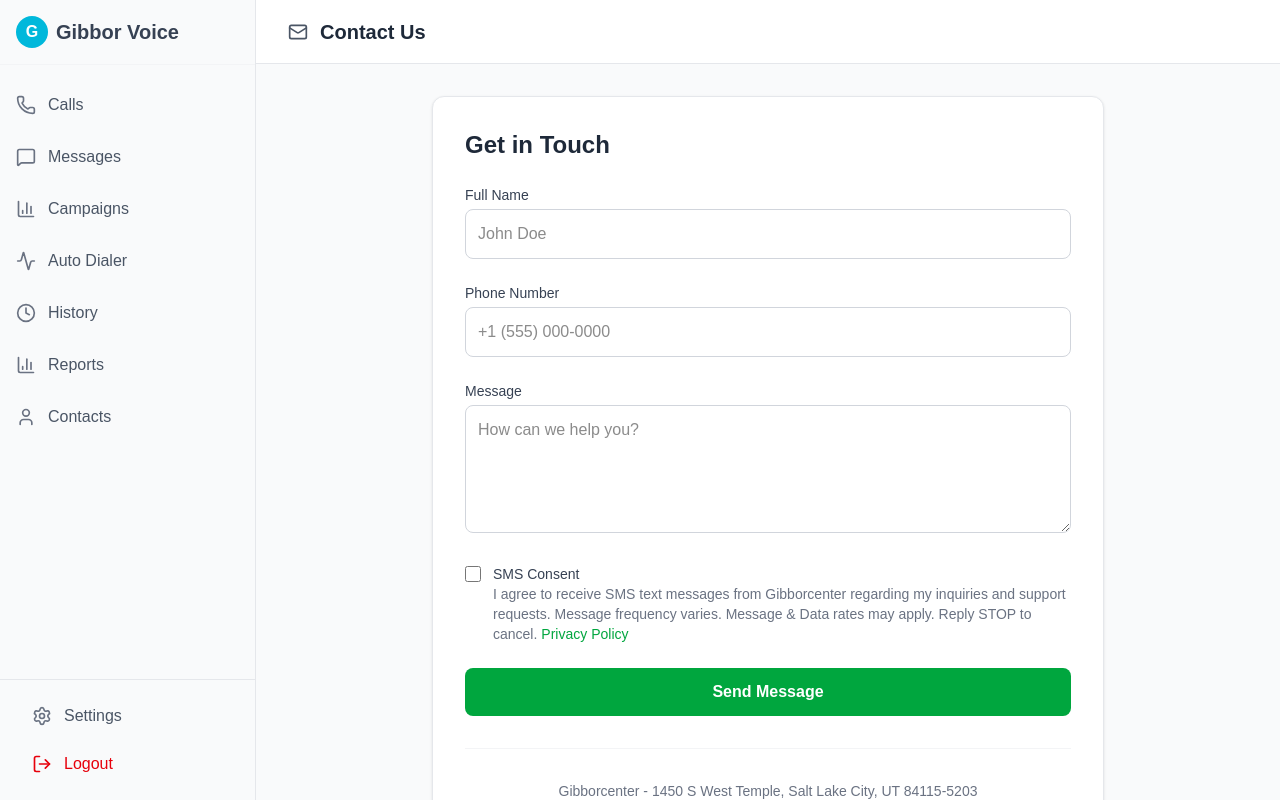
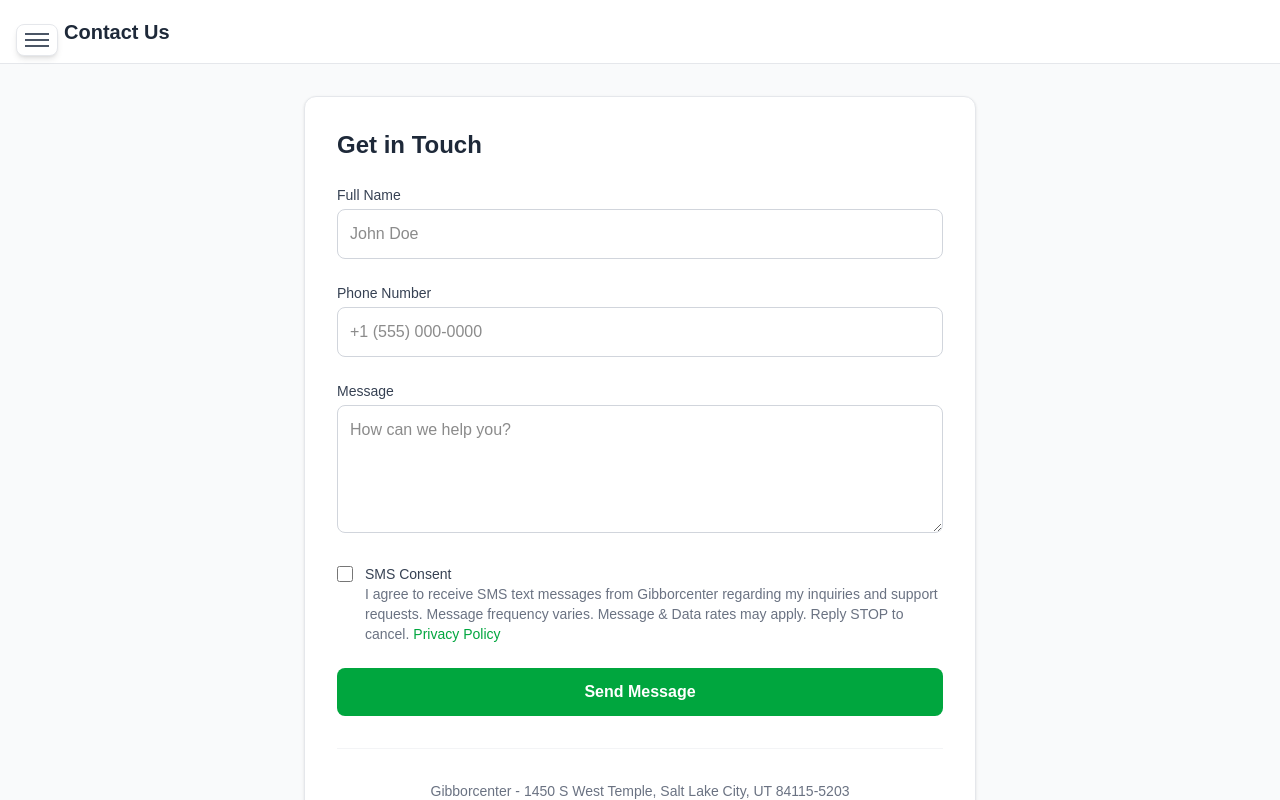
Before and after one commit to Waiharrington/gibbor-voice, a Next.js app in the folder frontend/: page /contact in a window 1280 px wide. Built offline with nearby package versions, Linux system fonts and the light colour scheme.

Commit message:
Fix: Increase breakpoint to 2XL (1536px) for massive emulators

```diff
--- a/frontend/components/Sidebar.tsx
+++ b/frontend/components/Sidebar.tsx
@@ -65,7 +65,7 @@ export default function Sidebar({ currentView, onViewChange }: SidebarProps) {
     return (
         <>
             {/* Mobile Toggle */}
-            <div className="xl:hidden fixed top-0 left-0 p-4 z-50">
+            <div className="2xl:hidden fixed top-0 left-0 p-4 z-50">
                 <button
                     onClick={() => setIsOpen(!isOpen)}
                     className="p-2 bg-white rounded-lg shadow-md border border-gray-200 text-gray-700 mt-2"
@@ -83,12 +83,12 @@ export default function Sidebar({ currentView, onViewChange }: SidebarProps) {
             {/* Overlay */}
             {isOpen && (
                 <div
-                    className="fixed inset-0 bg-black/50 z-30 xl:hidden"
+                    className="fixed inset-0 bg-black/50 z-30 2xl:hidden"
                     onClick={() => setIsOpen(false)}
                 />
             )}
 
-            <aside className={`fixed inset-y-0 left-0 z-40 w-64 bg-gray-50 border-r border-gray-200 h-screen flex flex-col transform transition-transform duration-200 ease-in-out xl:translate-x-0 xl:static ${isOpen ? 'translate-x-0' : '-translate-x-full'}`}>
+            <aside className={`fixed inset-y-0 left-0 z-40 w-64 bg-gray-50 border-r border-gray-200 h-screen flex flex-col transform transition-transform duration-200 ease-in-out 2xl:translate-x-0 2xl:static ${isOpen ? 'translate-x-0' : '-translate-x-full'}`}>
                 <div className="p-4 flex items-center space-x-2 border-b border-gray-100">
                     <div className="w-8 h-8 bg-cyan-500 rounded-full flex items-center justify-center text-white font-bold">
                         G
```
